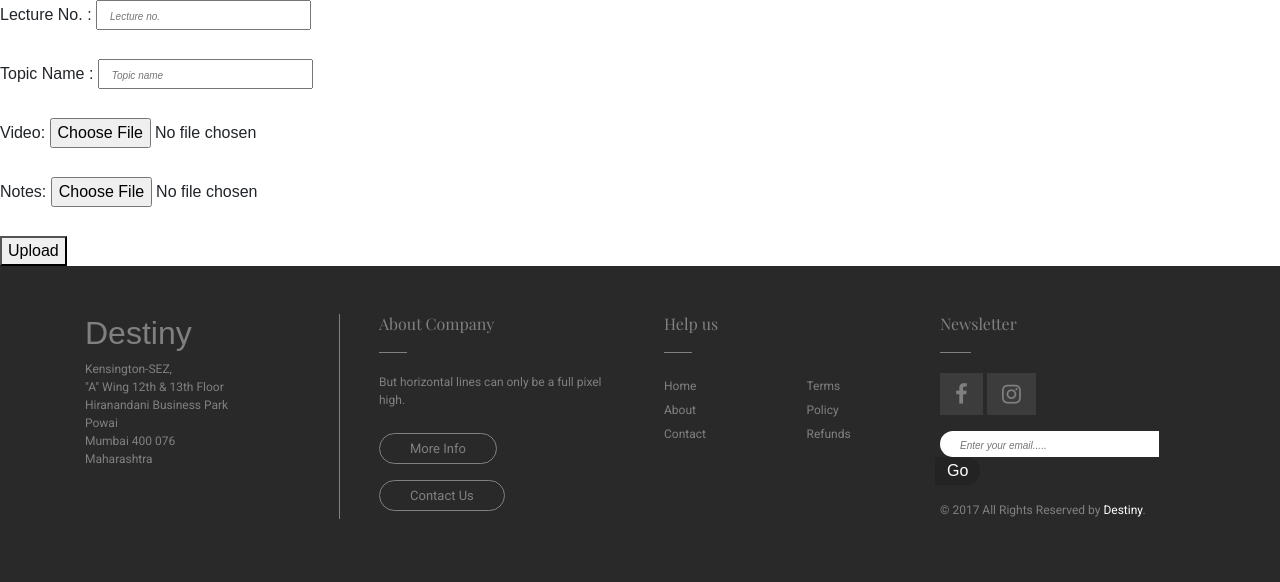
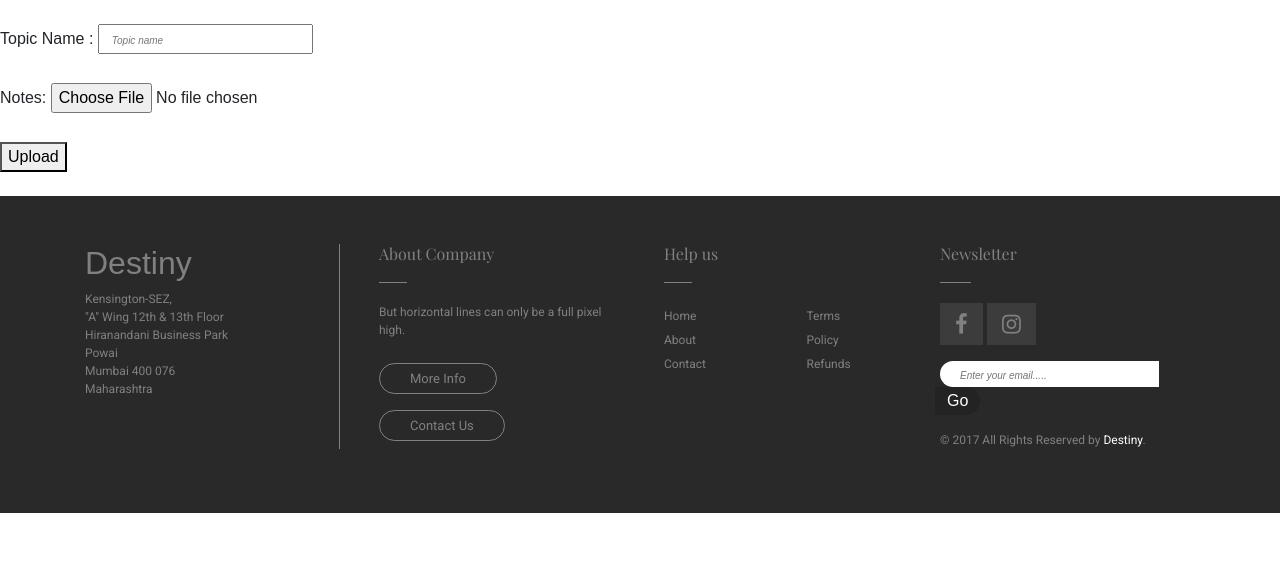
Before and after one commit to kevinM01/E-LearingWebsite, a Django app: page /upload_file.html in a window 1280 px wide. Shown: the part 56-638 px from the top of the page. Run offline with Django 3.2, Linux system fonts and the light colour scheme; some libraries are stand-ins or nearby versions.

Commit message:
Upload Feature Updated

```diff
--- a/Home/views.py
+++ b/Home/views.py
@@ -139,12 +139,12 @@ def login1(request):
 def upload_file(request):
     files = Upload_Files.objects.all()
     if request.method == "POST":
-        lecture_no = request.POST.get('lecture_no')
+
         topic_name = request.POST.get('topic_name')
-        video_file = request.FILES.get('video_file')
+        # video_file = request.FILES.get('video_file')
         notes_file = request.FILES.get('notes_file')
 
-        file = Upload_Files.objects.create(lecture_no=lecture_no, topic_name=topic_name, video_file=video_file, notes_file=notes_file)
+        file = Upload_Files.objects.create(topic_name=topic_name, notes_file=notes_file)
 
         file.save()
         return redirect('catalog_faculty')
--- a/templates/upload_file.html
+++ b/templates/upload_file.html
@@ -26,23 +26,20 @@
 <!--        {% endfor %}-->
 <form method="post" action="/upload_file.html" enctype="multipart/form-data">
                     {% csrf_token %}
-                    <label >Lecture No. :</label>
-                    <input type="text" placeholder="Lecture no." name="lecture_no">
-                    <br><br>
+                    <br>
 
                     <label >Topic Name :</label>
                     <input type="text" placeholder="Topic name " width="10px" name="topic_name" required>
                     <br><br>
-
-                    <label >Video: </label>
-                    <input type="file" name="video_file" required>
-                    <br><br>
+<!--                    <label >Video: </label>-->
+<!--                    <input type="file" name="video_file" required>-->
+<!--                    <br><br>-->
 
                     <label >Notes: </label>
                     <input type="file" name="notes_file" required>
                     <br><br>
 
-                    <button type="submit" class="button button1">Upload</button>
+                    <button type="submit" class="button button1">Upload</button> <br><br>
                 </form>
 
     </div>
```
Also changed, not shown: Home/models.py (+47 -6 lines), Home/migrations/0015_auto_20210421_2322.py (added), Home/migrations/0016_auto_20210421_2331.py (added), Home/migrations/0017_auto_20210421_2351.py (added), Home/migrations/0018_auto_20210421_2352.py (added), Home/migrations/0019_auto_20210422_0006.py (added), Home/migrations/0020_auto_20210422_0006.py (added), Home/migrations/0021_auto_20210422_0006.py (added), Home/migrations/0022_auto_20210422_0007.py (added), Home/migrations/0023_auto_20210422_0007.py (added), Home/migrations/0024_auto_20210422_0009.py (added), Home/migrations/0025_auto_20210422_0103.py (added), db.sqlite3, 3 other files.
